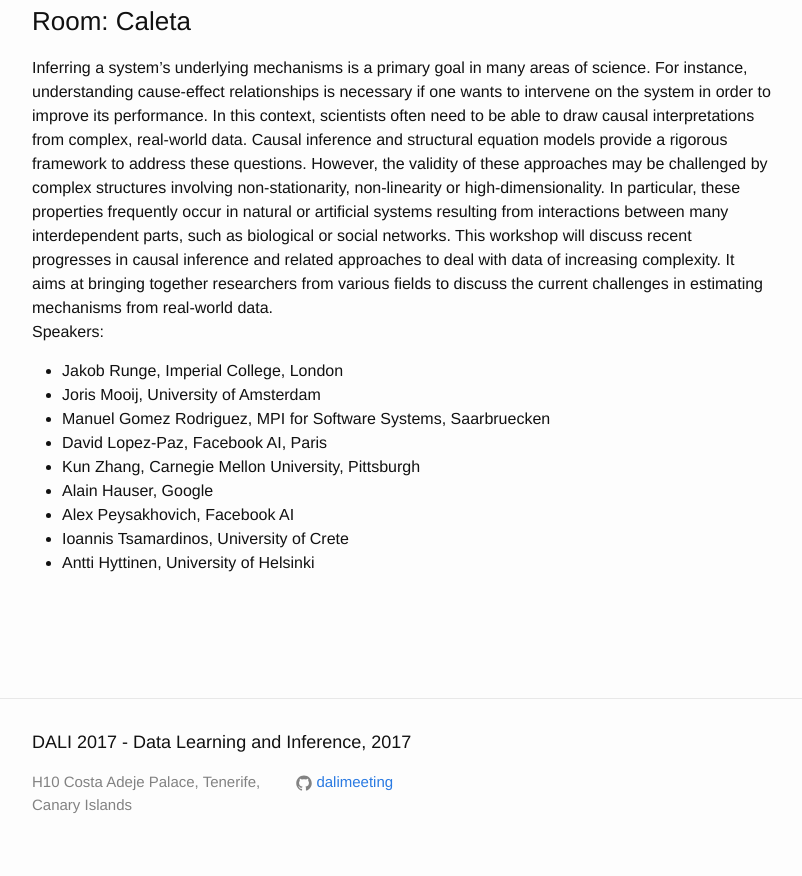
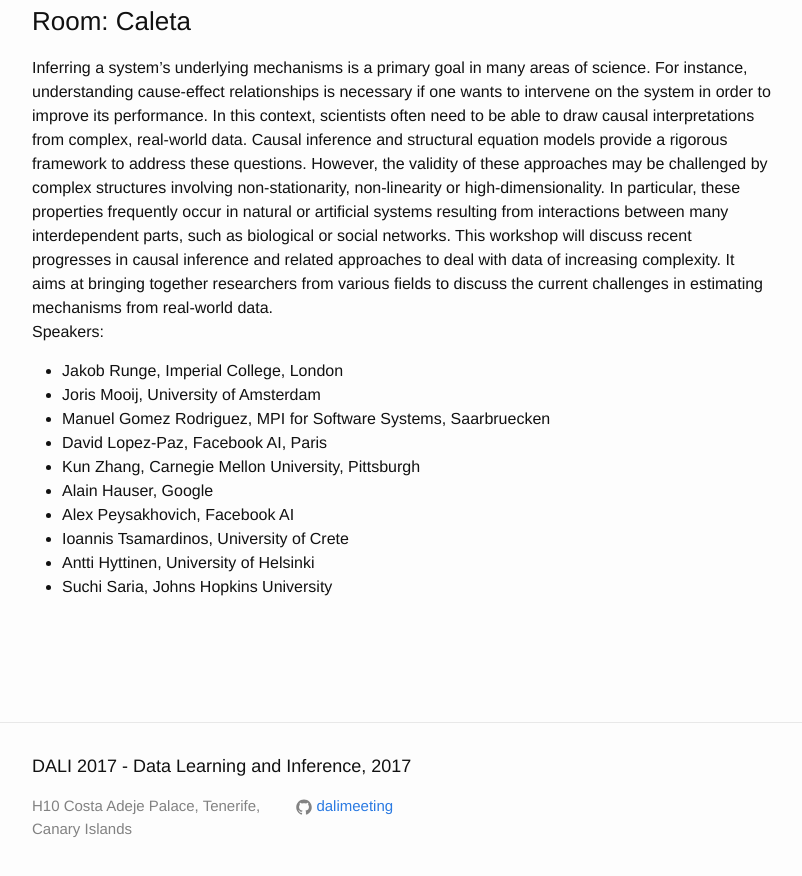
Before and after one commit to dalimeeting/dalimeeting.github.io, a Jekyll site: the page built from _posts/2017-04-20-progresses-ML-causal-inference.md, in a window 1280 px wide and 900 px high, scrolled down 667 px. Shown: the top 876 px of the window, without its empty margins (238-1040 px from the left). Built offline with Jekyll 4.4.1, drawn with Linux system fonts in a browser that asks for light colours.

Commit message:
Update 2017-04-20-progresses-ML-causal-inference.md

```diff
--- a/_posts/2017-04-20-progresses-ML-causal-inference.md
+++ b/_posts/2017-04-20-progresses-ML-causal-inference.md
@@ -34,4 +34,5 @@
 - Alex Peysakhovich, Facebook AI
 - Ioannis Tsamardinos, University of Crete
 - Antti Hyttinen, University of Helsinki
+- Suchi Saria, Johns Hopkins University
 ---
```
